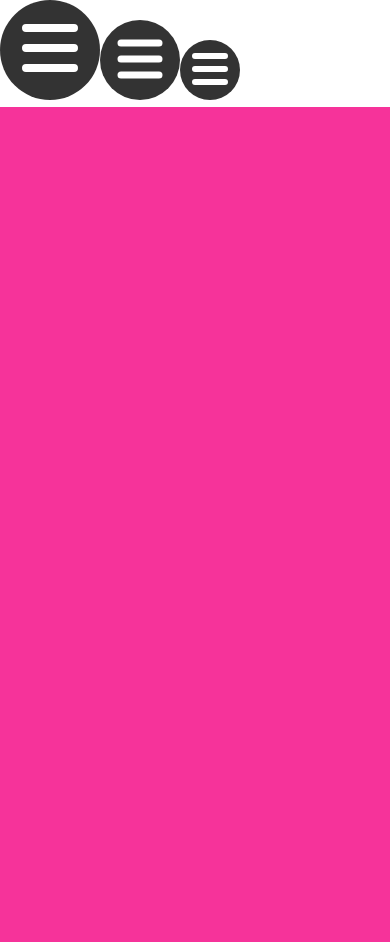
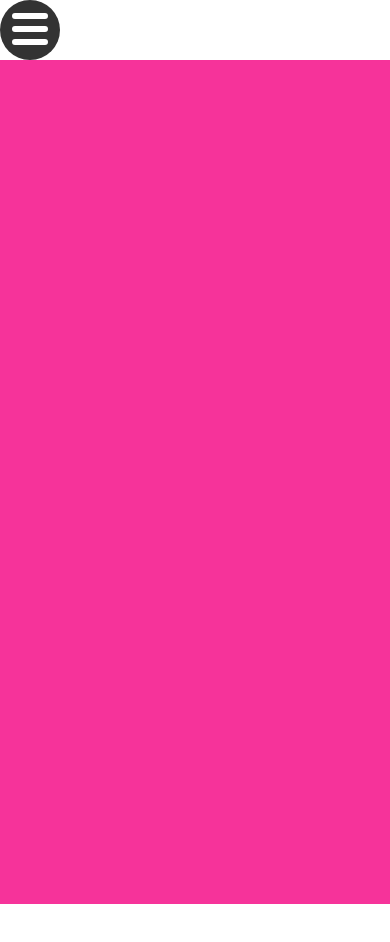
Before and after one commit to Sho8000/Portfolio-Ver4, a Next.js app: page / in a window 390 px wide. Shown: the top 942 px of the page. After the commit the page ends 904 px from the top, so only its background shows below. Built offline with nearby package versions, Linux system fonts and the light colour scheme.

Commit message:
added responsive to closeBtn and menu btn

```diff
--- /dev/null
+++ b/src/app/(components)/Btn/BTN.module.css
@@ -0,0 +1,35 @@
+@media only screen and (min-width:1441px){
+  .hideLarge{
+    display: block;
+  }
+  .hideMedium{
+    display: none;
+  }
+  .hideSmall{
+    display: none;
+  }
+}
+
+@media only screen and (max-width:1440px){
+  .hideLarge{
+    display: none;
+  }
+  .hideMedium{
+    display: block;
+  }
+  .hideSmall{
+    display: none;
+  }
+}
+
+@media only screen and (max-width:425px){
+  .hideLarge{
+    display: none;
+  }
+  .hideMedium{
+    display: none;
+  }
+  .hideSmall{
+    display: block;
+  }
+}
--- a/src/app/(components)/Btn/CloseBtn.tsx
+++ b/src/app/(components)/Btn/CloseBtn.tsx
@@ -1,13 +1,10 @@
 "use client"
 
+import Styles from "./BTN.module.css"
 import { useMenuContext } from "@/app/(context)/MenuBtnContext";
 import { useEffect, useState } from "react";
 
-interface CloseBtnProps {
-  size:"Small"|"Medium"|"Large",
-}
-
-export default function MenuCloseBtn({size}:CloseBtnProps) {
+export default function MenuCloseBtn() {
   const {isMenuOpen,changeMenuStatus} = useMenuContext();
   const [closeDisp,setCloseDisp] = useState<boolean>(false);
   useEffect(()=>{
@@ -21,43 +18,37 @@ export default function MenuCloseBtn({size}:CloseBtnProps) {
   const closeBtnHandler = () => {
     changeMenuStatus(false);
   }
-  const getCloseBtn = (size:string) => {
-    switch (size) {
-      case "Large":
-        return(<button onClick={closeBtnHandler}>
+
+  return (
+    <>
+      {closeDisp && <>
+        {/* Large */}
+        <button className={`${Styles.hideLarge}`} onClick={closeBtnHandler}>
           <svg width="100" height="100">
             <circle cx={50} cy={50} r={50} fill="black" opacity="80%"/>
             <line x1="23" y1="23" x2="77" y2="77" style={{stroke:"white",strokeWidth:8,strokeLinecap: "round"}}/>
             <line x1="23" y1="77" x2="77" y2="23" style={{stroke:"white",strokeWidth:8,strokeLinecap: "round"}}/>
           </svg>
-        </button>)
+        </button>
 
-      case "Medium":
-        return (<button onClick={closeBtnHandler}>
+        {/* Medium */}
+        <button className={`${Styles.hideMedium}`} onClick={closeBtnHandler}>
           <svg width="80" height="80">
             <circle cx={40} cy={40} r={40} fill="black" opacity="80%"/>
             <line x1="20" y1="20" x2="60" y2="60" style={{stroke:"white",strokeWidth:7,strokeLinecap: "round"}}/>
             <line x1="20" y1="60" x2="60" y2="20" style={{stroke:"white",strokeWidth:7,strokeLinecap: "round"}}/>
           </svg>
-        </button>)
+        </button>
 
-      case "Small":
-        return (<button onClick={closeBtnHandler}>
+        {/* Small */}
+        <button className={`${Styles.hideSmall}`} onClick={closeBtnHandler}>
           <svg width="60" height="60">
             <circle cx={30} cy={30} r={30} fill="black" opacity="80%"/>
             <line x1="17" y1="17" x2="43" y2="43" style={{stroke:"white",strokeWidth:6,strokeLinecap: "round"}}/>
             <line x1="17" y1="43" x2="43" y2="17" style={{stroke:"white",strokeWidth:6,strokeLinecap: "round"}}/>
           </svg>
-        </button>)
-
-      default:
-        break;
-    }
-  }
-
-  return (
-    <>
-      {closeDisp && getCloseBtn(size)}
+        </button>
+      </>}
    </>
   );
 }
--- a/src/app/(components)/Btn/MenuBtn.tsx
+++ b/src/app/(components)/Btn/MenuBtn.tsx
@@ -1,13 +1,9 @@
 "use client"
-
+import Styles from "./BTN.module.css"
 import { useMenuContext } from "@/app/(context)/MenuBtnContext";
 import { useEffect, useState } from "react";
 
-interface MenuBtnProps {
-  size:"Small"|"Medium"|"Large",
-}
-
-export default function MenuBtn({size}:MenuBtnProps) {
+export default function MenuBtn() {
   const {isMenuOpen,changeMenuStatus} = useMenuContext();
   const [hbgDisp,setHbgDisp] = useState<boolean>(true);
   useEffect(()=>{
@@ -20,10 +16,12 @@ export default function MenuBtn({size}:MenuBtnProps) {
   const hbgBtnHandler = () => {
     changeMenuStatus(true);
   }
-  const getMenuBtn = (size:string) => {
-    switch (size) {
-      case "Large":
-        return(<button onClick={hbgBtnHandler}>
+
+  return (
+    <>
+      {hbgDisp && <>
+        {/* Large */}
+        <button className={`${Styles.hideLarge}`} onClick={hbgBtnHandler}>
           <svg width="100" height="100">
             <circle cx={50} cy={50} r={50} fill="black" opacity="80%"/>
             <rect x="25" y="27" rx="1" ry="1" width="50" height="2"
@@ -33,10 +31,10 @@ export default function MenuBtn({size}:MenuBtnProps) {
             <rect x="25" y="67" rx="1" ry="1" width="50" height="2"
             style={{fill:"white",stroke:"white",strokeWidth:6}} />
           </svg>
-        </button>)
+        </button>
 
-      case "Medium":
-        return (<button onClick={hbgBtnHandler}>
+        {/* Medium */}
+        <button className={`${Styles.hideMedium}`} onClick={hbgBtnHandler}>
           <svg width="80" height="80">
             <circle cx={40} cy={40} r={40} fill="black" opacity="80%"/>
             <rect x="20" y="22" rx="1" ry="1" width="40" height="2"
@@ -46,10 +44,10 @@ export default function MenuBtn({size}:MenuBtnProps) {
             <rect x="20" y="54" rx="1" ry="1" width="40" height="2"
             style={{fill:"white",stroke:"white",strokeWidth:5}} />
           </svg>
-        </button>)
+        </button>
 
-      case "Small":
-        return (<button onClick={hbgBtnHandler}>
+        {/* Small */}
+        <button className={`${Styles.hideSmall}`} onClick={hbgBtnHandler}>
           <svg width="60" height="60">
             <circle cx={30} cy={30} r={30} fill="black" opacity="80%"/>
             <rect x="14" y="15" rx="1" ry="1" width="32" height="2"
@@ -59,16 +57,8 @@ export default function MenuBtn({size}:MenuBtnProps) {
             <rect x="14" y="41" rx="1" ry="1" width="32" height="2"
             style={{fill:"white",stroke:"white",strokeWidth:4}} />
           </svg>
-        </button>)
-
-      default:
-        break;
-    }
-  }
-
-  return (
-    <>
-      {hbgDisp && getMenuBtn(size)}
-   </>
+        </button>
+      </>}
+    </>
   );
 }
--- a/src/app/page.tsx
+++ b/src/app/page.tsx
@@ -4,12 +4,8 @@ import MenuBtn from "./(components)/Btn/MenuBtn";
 export default function Home() {
   return (
     <>
-      <MenuBtn size="Large"/>
-      <MenuBtn size="Medium"/>
-      <MenuBtn size="Small"/>
-      <MenuCloseBtn size="Large"/>
-      <MenuCloseBtn size="Medium"/>
-      <MenuCloseBtn size="Small"/>
+      <MenuBtn/>
+      <MenuCloseBtn/>
       <section className="bg-pink-500 w-[100%] h-[100vh]">
       </section>
     </>
```
